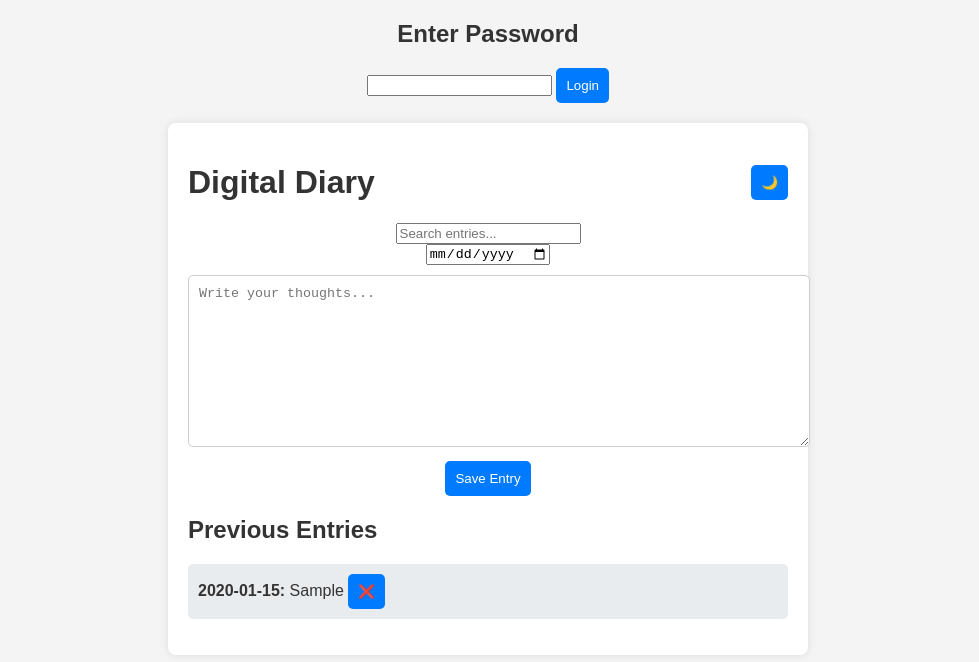
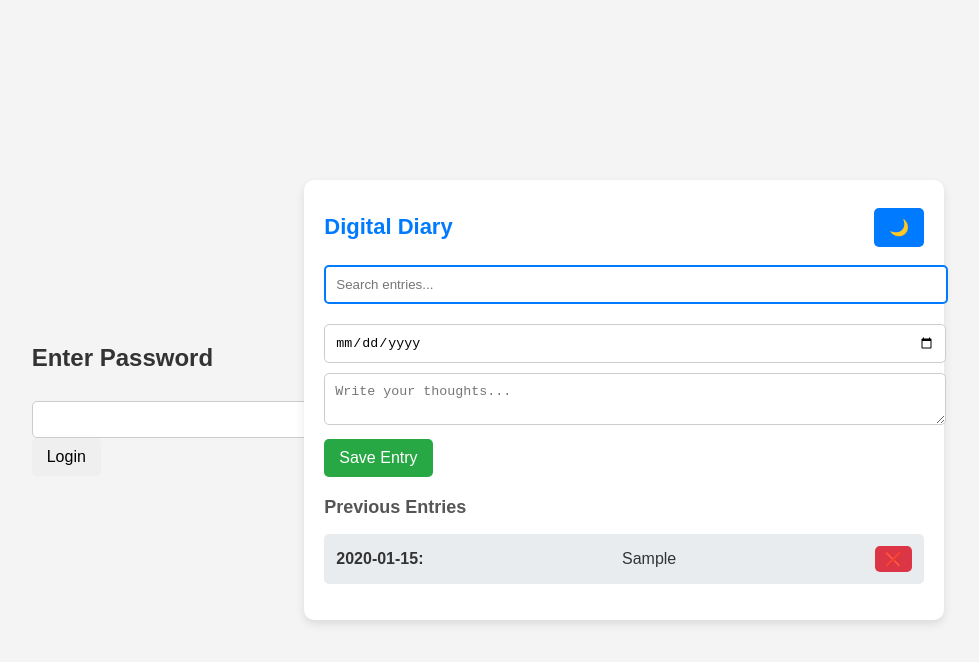
Before and after one commit to edwintbag/Digital-diary-, a plain HTML site: page index.html in a window 1280 px wide. Both pictures are taken after typing "2020-01-15", "Sample" into the empty fields and a click on the button "Save Entry". Shown: the whole page, without its empty margins (152-1131 px from the left). Drawn offline with Linux system fonts and the light colour scheme.

Commit message:
Update styles.css

```diff
--- a/styles.css
+++ b/styles.css
@@ -1,50 +1,101 @@
+/* General Styles */
 body {
-    font-family: Arial, sans-serif;
+    font-family: 'Poppins', sans-serif;
+    margin: 0;
+    padding: 0;
     background-color: #f4f4f4;
     color: #333;
-    margin: 0;
-    padding: 0;
-    text-align: center;
+    display: flex;
+    justify-content: center;
+    align-items: center;
+    min-height: 100vh;
 }
 
+/* Centered container */
 .container {
+    width: 90%;
     max-width: 600px;
-    margin: 20px auto;
     background: white;
     padding: 20px;
-    border-radius: 8px;
-    box-shadow: 0 0 10px rgba(0, 0, 0, 0.1);
+    border-radius: 10px;
+    box-shadow: 0 4px 10px rgba(0, 0, 0, 0.1);
+    animation: fadeIn 0.5s ease-in-out;
 }
 
+/* Smooth fade-in effect */
+@keyframes fadeIn {
+    from { opacity: 0; transform: translateY(-10px); }
+    to { opacity: 1; transform: translateY(0); }
+}
+
+/* Header */
 header {
     display: flex;
     justify-content: space-between;
     align-items: center;
 }
 
-textarea {
-    width: 100%;
-    height: 150px;
-    margin: 10px 0;
-    padding: 10px;
-    border: 1px solid #ccc;
-    border-radius: 5px;
+h1 {
+    font-size: 22px;
+    color: #007bff;
 }
 
 button {
-    padding: 10px;
-    background: #007bff;
-    color: white;
+    padding: 10px 15px;
+    font-size: 16px;
     border: none;
     border-radius: 5px;
     cursor: pointer;
+    transition: background 0.3s ease-in-out;
 }
 
+/* Dark Mode Button */
+#themeToggle {
+    background: #007bff;
+    color: white;
+}
+
+#themeToggle:hover {
+    background: #0056b3;
+}
+
+/* Inputs & Textarea */
+input, textarea {
+    width: 100%;
+    padding: 10px;
+    margin-top: 10px;
+    border: 1px solid #ccc;
+    border-radius: 5px;
+    transition: border 0.3s ease-in-out;
+}
+
+input:focus, textarea:focus {
+    border-color: #007bff;
+    outline: none;
+}
+
+/* Save Button */
+#saveEntry {
+    background: #28a745;
+    color: white;
+    margin-top: 10px;
+}
+
+#saveEntry:hover {
+    background: #218838;
+}
+
+/* Entries Section */
 #entries {
     margin-top: 20px;
-    text-align: left;
 }
 
+#entries h2 {
+    font-size: 18px;
+    color: #555;
+}
+
+/* Entry List */
 ul {
     list-style: none;
     padding: 0;
@@ -52,7 +103,53 @@ ul {
 
 li {
     background: #e9ecef;
-    padding: 10px;
-    margin: 5px 0;
+    padding: 12px;
+    margin: 8px 0;
     border-radius: 5px;
+    display: flex;
+    justify-content: space-between;
+    align-items: center;
+    transition: transform 0.2s ease-in-out;
 }
+
+li:hover {
+    transform: scale(1.02);
+    background: #d6e4f0;
+}
+
+/* Delete Button */
+.deleteEntry {
+    background: #dc3545;
+    color: white;
+    font-size: 14px;
+    padding: 5px 10px;
+}
+
+.deleteEntry:hover {
+    background: #c82333;
+}
+
+/* Search Bar */
+#searchEntry {
+    margin-bottom: 10px;
+    border: 2px solid #007bff;
+}
+
+/* Dark Mode */
+.dark-mode {
+    background-color: #222;
+    color: white;
+}
+
+.dark-mode .container {
+    background: #333;
+}
+
+.dark-mode input, .dark-mode textarea {
+    background: #444;
+    color: white;
+}
+
+.dark-mode button {
+    background: #ff9800;
+    }
```
